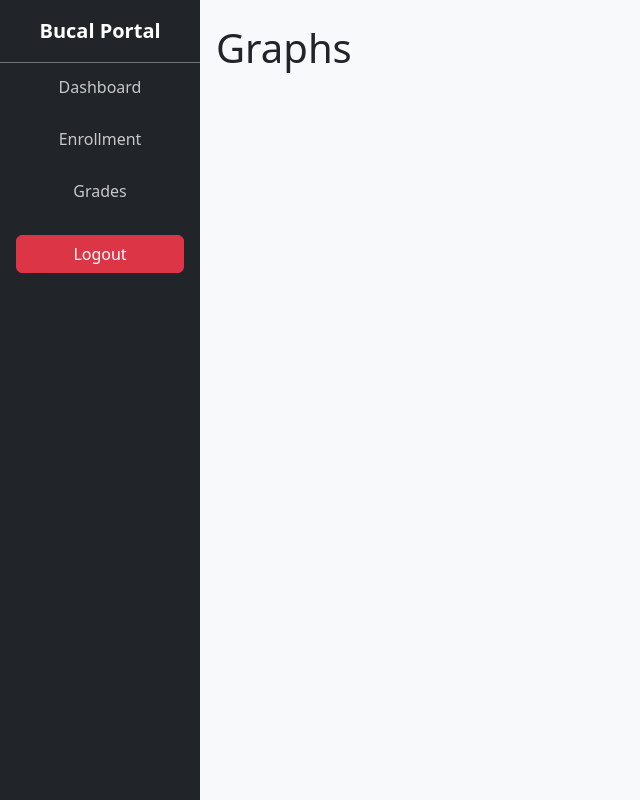
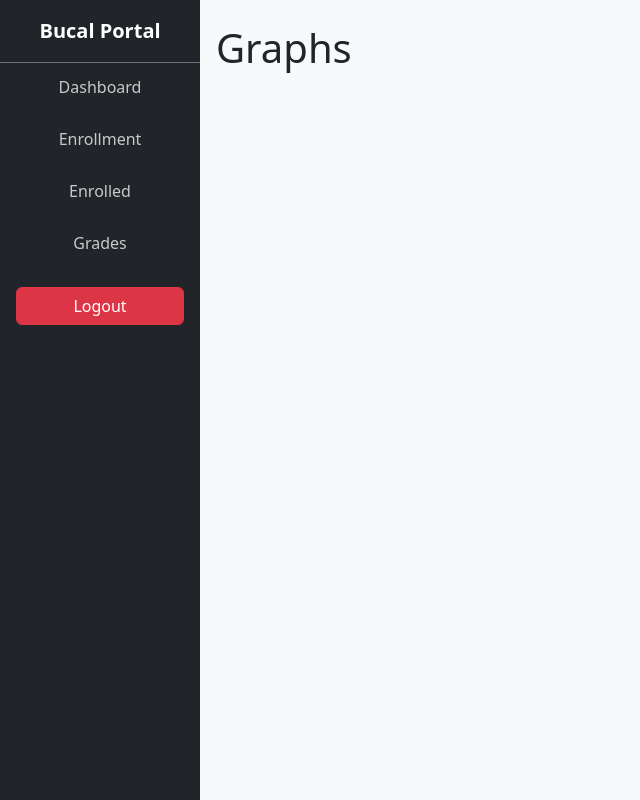
Before and after one commit to adashinobeniohubgit/BucalThesis, a Flask app: page / in a window 1280 px wide. Shown: the whole page, without its empty margins (0-640 px from the left). Run offline with Flask 3, Linux system fonts and the light colour scheme; the visitor is signed in with stand-in values (Sample User, id 1).

Commit message:
Added enrolled html

```diff
--- a/app/routes.py
+++ b/app/routes.py
@@ -154,7 +154,16 @@ def enrollment():
             flash(f'An error occurred while saving the data: {str(e)}', 'danger')
     return render_template('enrollment.html')
 
+# Enrolled Student View
+@main_bp.route("/enrolled")
+def enrolled():
+    if 'user_id' not in session:
+        return redirect(url_for('main.login'))
 
+    return render_template('enrolled.html')
+
+
+# Grade View
 @main_bp.route("/grades")
 def grades():
     if 'user_id' not in session:
--- a/app/templates/dashboard.html
+++ b/app/templates/dashboard.html
@@ -22,6 +22,11 @@
             <li class="nav-item">
                 <a href="{{ url_for('main.enrollment') }}" class="nav-link">
                     Enrollment
+                </a>
+            </li>
+            <li class="nav-item">
+                <a href="{{ url_for('main.enrolled') }}" class="nav-link">
+                    Enrolled
                 </a>
             </li>
             <li class="nav-item">
```
Also changed, not shown: app/templates/enrolled.html (added, +7 -0 lines).
